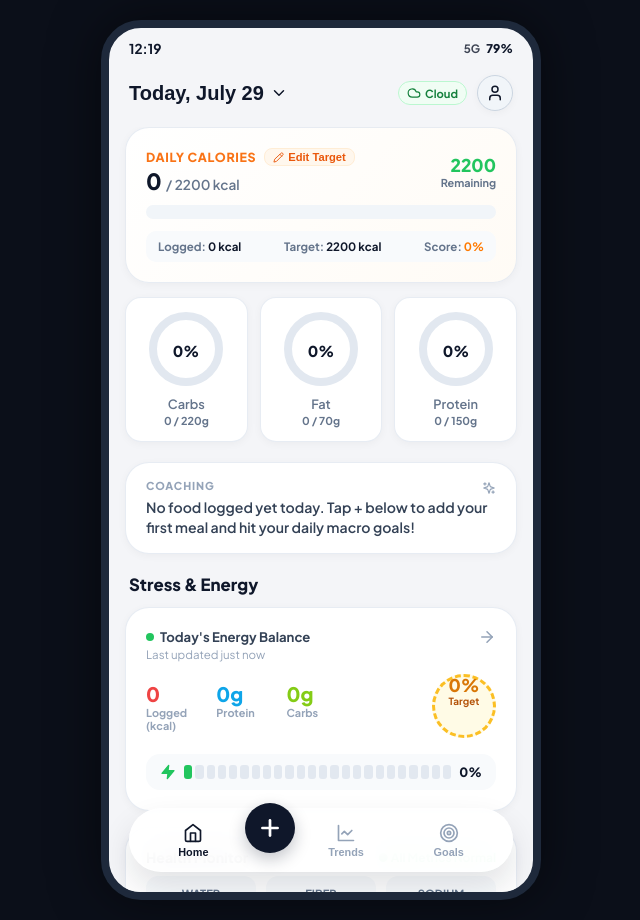
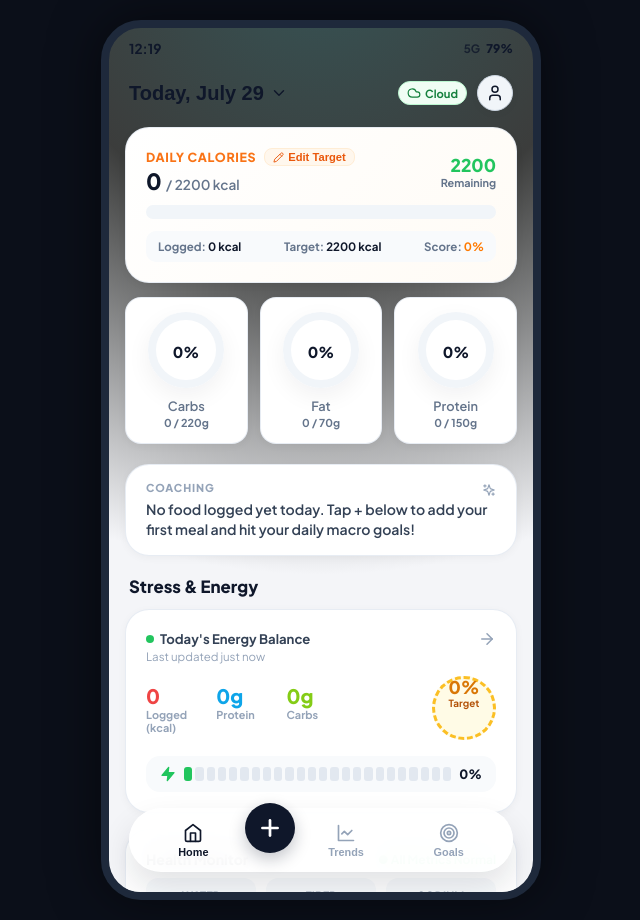
Before and after one commit to ndunl075/calori, a React (Vite) app: page / in a window 1280 px wide. Shown: the whole page, without its empty margins (319-959 px from the left). Built offline with nearby package versions, Linux system fonts and the light colour scheme; no server answers; a web font is replaced by a local one.

Commit message:
style: add multi-stop glowing ring gradients, 3D floating disc card depth, and ambient mesh background artwork matching reference UI

```diff
--- a/src/components/RingGauge.jsx
+++ b/src/components/RingGauge.jsx
@@ -5,8 +5,9 @@ export default function RingGauge({
   size = 80,
   strokeWidth = 9,
   gradientId = 'gaugeGradient',
-  startColor = '#ff7a00',
-  endColor = '#ffb800',
+  startColor = '#a3e635',
+  midColor = '#22c55e',
+  endColor = '#15803d',
   label = '',
   sublabel = '',
   onClick
@@ -28,17 +29,34 @@ export default function RingGauge({
         position: 'relative'
       }}
     >
-      <div style={{ position: 'relative', width: size, height: size }}>
+      <div
+        style={{
+          position: 'relative',
+          width: size,
+          height: size,
+          borderRadius: '50%',
+          boxShadow: '0 8px 24px rgba(15, 23, 42, 0.06)'
+        }}
+      >
         <svg width={size} height={size} style={{ display: 'block' }}>
           <defs>
             <linearGradient id={gradientId} x1="0%" y1="0%" x2="100%" y2="100%">
               <stop offset="0%" stopColor={startColor} />
+              <stop offset="50%" stopColor={midColor || startColor} />
               <stop offset="100%" stopColor={endColor} />
             </linearGradient>
-            <filter id={`shadow-${gradientId}`} x="-20%" y="-20%" width="140%" height="140%">
-              <feDropShadow dx="0" dy="2" stdDeviation="3" floodColor={startColor} floodOpacity="0.3" />
+            <filter id={`shadow-${gradientId}`} x="-30%" y="-30%" width="160%" height="160%">
+              <feDropShadow dx="0" dy="4" stdDeviation="4" floodColor={midColor || startColor} floodOpacity="0.4" />
             </filter>
           </defs>
+
+          {/* White Floating Inner Disc */}
+          <circle
+            cx={size / 2}
+            cy={size / 2}
+            r={radius + strokeWidth / 2}
+            fill="#ffffff"
+          />
 
           {/* Background Track Circle */}
           <circle
@@ -46,12 +64,12 @@ export default function RingGauge({
             cy={size / 2}
             r={radius}
             fill="none"
-            stroke="#e2e8f0"
+            stroke="#f1f5f9"
             strokeWidth={strokeWidth}
             strokeLinecap="round"
           />
 
-          {/* Animated Gradient Progress Arc */}
+          {/* Animated Multi-Stop Gradient Progress Arc */}
           <circle
             cx={size / 2}
             cy={size / 2}
--- a/src/index.css
+++ b/src/index.css
@@ -57,7 +57,7 @@ body {
   width: 100%;
   max-width: 440px;
   min-height: 100vh;
-  background-color: var(--bg-app);
+  background: radial-gradient(circle at 50% -10%, rgba(153, 246, 228, 0.3) 0%, rgba(254, 243, 199, 0.2) 30%, #f4f5f8 65%);
   position: relative;
   box-shadow: 0 0 50px rgba(0, 0, 0, 0.5);
   display: flex;
--- a/src/views/HomeView.jsx
+++ b/src/views/HomeView.jsx
@@ -126,14 +126,15 @@ export default function HomeView({
       {/* 3 Rings Below: Carbs, Fat, Protein */}
       <div className="rings-container">
         {/* Ring 1: Carbs */}
-        <div className="ring-card" onClick={() => onNavigate('analytics')} style={{ cursor: 'pointer' }}>
+        <div className="ring-card" onClick={() => onNavigate('trends')} style={{ cursor: 'pointer' }}>
           <RingGauge
             percentage={carbsPercent}
-            size={74}
+            size={76}
             strokeWidth={8}
             gradientId="carbsGrad"
             startColor="#6366f1"
-            endColor="#8b5cf6"
+            midColor="#8b5cf6"
+            endColor="#d946ef"
           />
           <span className="ring-label">Carbs</span>
           <span style={{ fontSize: '0.68rem', fontWeight: 700, color: '#64748b', marginTop: '2px' }}>
@@ -142,14 +143,15 @@ export default function HomeView({
         </div>
 
         {/* Ring 2: Fat */}
-        <div className="ring-card" onClick={() => onNavigate('analytics')} style={{ cursor: 'pointer' }}>
+        <div className="ring-card" onClick={() => onNavigate('trends')} style={{ cursor: 'pointer' }}>
           <RingGauge
             percentage={fatPercent}
-            size={74}
+            size={76}
             strokeWidth={8}
             gradientId="fatGrad"
-            startColor="#f59e0b"
-            endColor="#d97706"
+            startColor="#ffb800"
+            midColor="#ff7a00"
+            endColor="#ea580c"
           />
           <span className="ring-label">Fat</span>
           <span style={{ fontSize: '0.68rem', fontWeight: 700, color: '#64748b', marginTop: '2px' }}>
@@ -158,14 +160,15 @@ export default function HomeView({
         </div>
 
         {/* Ring 3: Protein */}
-        <div className="ring-card" onClick={() => onNavigate('recovery')} style={{ cursor: 'pointer' }}>
+        <div className="ring-card" onClick={() => onNavigate('trends')} style={{ cursor: 'pointer' }}>
           <RingGauge
             percentage={proteinPercent}
-            size={74}
+            size={76}
             strokeWidth={8}
             gradientId="proteinGrad"
-            startColor="#22c55e"
-            endColor="#a3e635"
+            startColor="#a3e635"
+            midColor="#22c55e"
+            endColor="#16a34a"
           />
           <span className="ring-label">Protein</span>
           <span style={{ fontSize: '0.68rem', fontWeight: 700, color: '#64748b', marginTop: '2px' }}>
```
